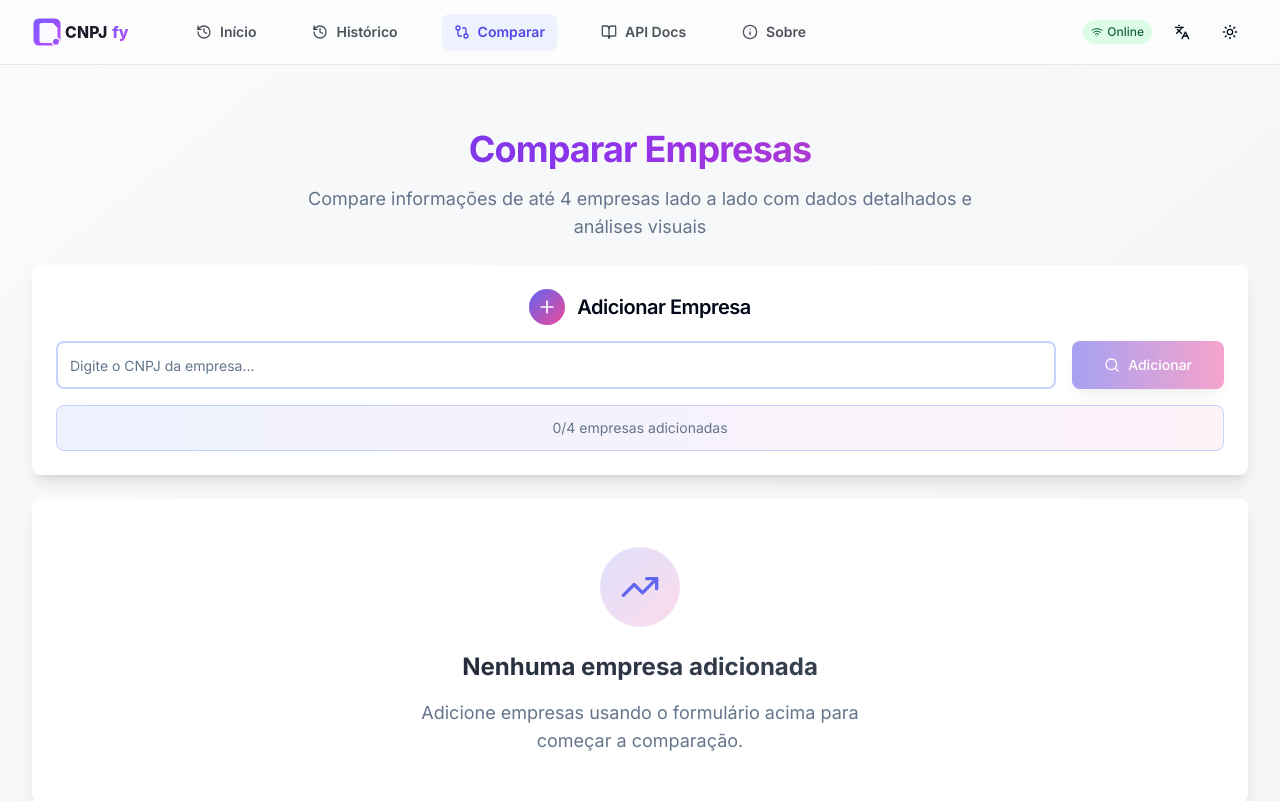
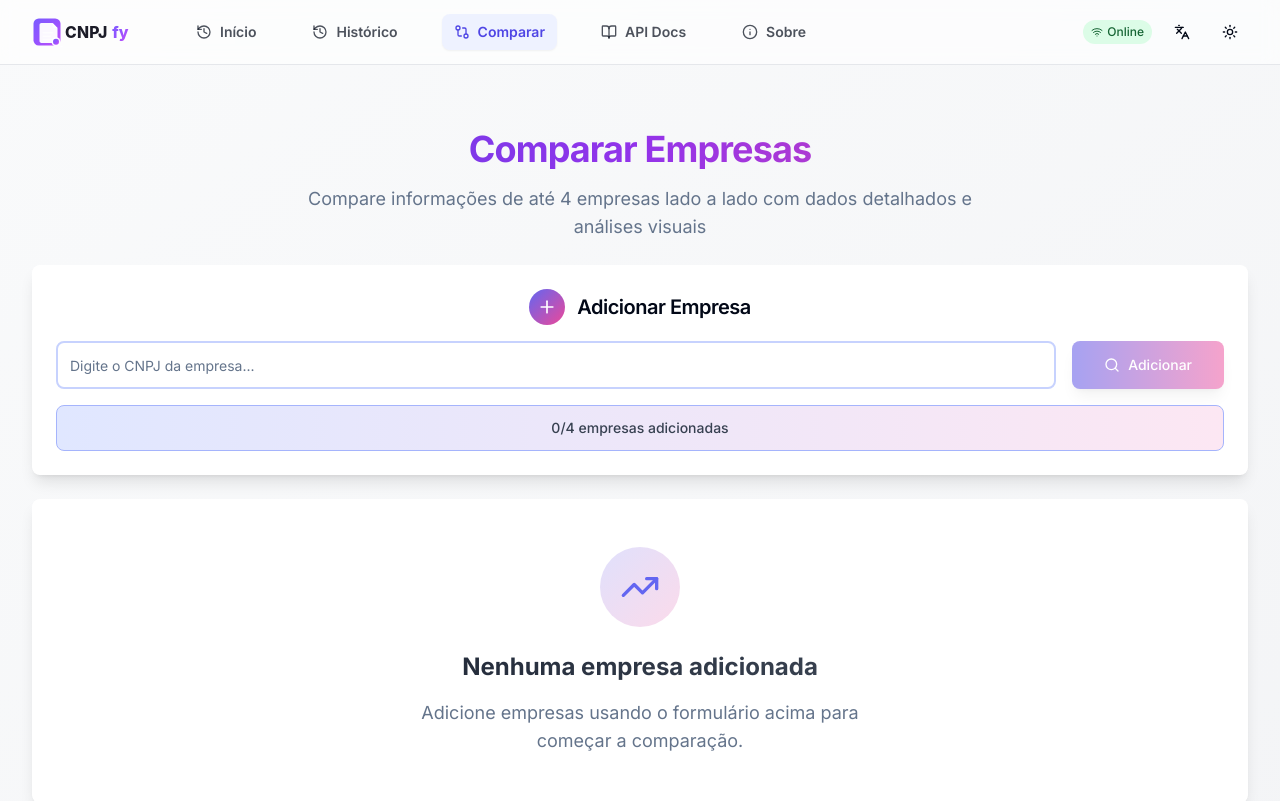
Before and after one commit to WalissonVinicius/cnpjfy, a Next.js app: page /en/comparar in a window 1280 px wide. Shown: the top 801 px of the page. Built offline with nearby package versions, Linux system fonts and the light colour scheme.

Commit message:
refactor(company): remove unused components and adjust styles
- Remove CompanyAddress and CompanyCNAE components from company page
- Adjust styling for CNAEs list and comparison page info box
- Clean up code formatting in comparison page

```diff
--- a/app/[locale]/comparar/page.tsx
+++ b/app/[locale]/comparar/page.tsx
@@ -218,7 +218,7 @@ export default function ComparePage({ params }: ComparePageProps) {
                 )}
               </Button>
             </div>
-            <p className="text-sm text-center text-muted-foreground mt-4 p-3 bg-gradient-to-r from-brand-50 to-accent-50 dark:from-brand-950/50 dark:to-accent-950/50 border border-brand-200 dark:border-brand-800 rounded-lg">
+            <p className="text-sm text-center font-medium text-gray-700 dark:text-gray-300 mt-4 p-3 bg-gradient-to-r from-brand-100 to-accent-100 dark:from-brand-900/70 dark:to-accent-900/70 border border-brand-300 dark:border-brand-700 rounded-lg">
               {companies.length}/4 empresas adicionadas
             </p>
           </CardContent>
--- a/app/[locale]/empresa/[cnpj]/page.tsx
+++ b/app/[locale]/empresa/[cnpj]/page.tsx
@@ -29,8 +29,6 @@ async function CompanyData({ cnpj, locale }: { cnpj: string; locale: string }) {
         <div className="grid gap-8 lg:grid-cols-3">
           <div className="lg:col-span-2 space-y-8">
             <CompanyBasicInfo company={company} />
-            <CompanyAddress company={company} />
-            <CompanyCNAE company={company} />
             <CompanyPartners company={company} />
           </div>
 
--- a/components/CompanyBasicInfo.tsx
+++ b/components/CompanyBasicInfo.tsx
@@ -121,7 +121,7 @@ export function CompanyBasicInfo({ company }: CompanyBasicInfoProps) {
               <label className="text-sm font-medium text-muted-foreground">
                 CNAEs Secundárias ({company.cnaesSecundarios.length})
               </label>
-              <div className="mt-2 space-y-1 max-h-32 overflow-y-auto">
+              <div className="mt-2 space-y-1">
                 {company.cnaesSecundarios.slice(0, 5).map((cnae, index) => (
                   <p key={index} className="text-sm">
                     {cnae}
```
